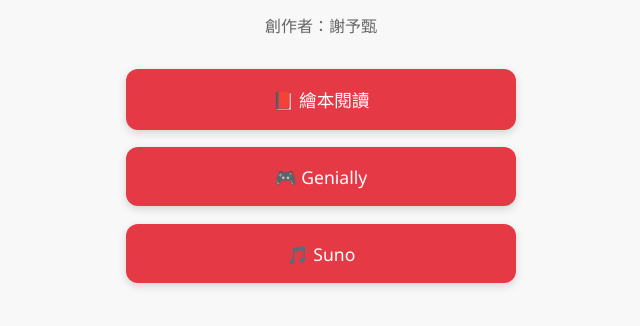
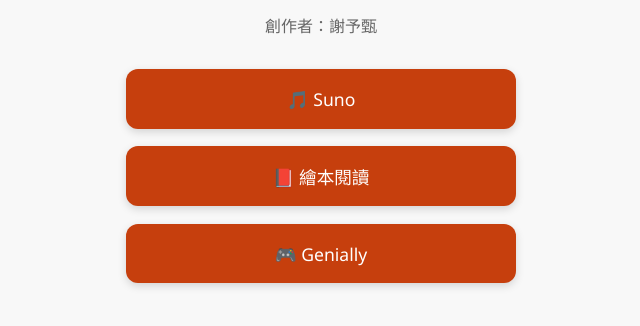
Before and after one commit to yuznnnn/yuznnnn.github.io, a plain HTML site: page index.html in a window 1280 px wide. Shown: the part 118-444 px from the top of the page, without its empty margins (319-959 px from the left). Drawn offline with Linux system fonts and the light colour scheme.

Commit message:
Update index.html

```diff
--- a/index.html
+++ b/index.html
@@ -28,7 +28,7 @@
       max-width: 320px;
       margin: 1em auto;
       padding: 1em 2em;
-      background-color: #e63946;
+      background-color: #c63f0d;
       color: white;
       border: none;
       border-radius: 12px;
@@ -45,8 +45,8 @@
 <body>
   <h1>《大盜提夫》故事體驗入口</h1>
   <p>創作者：謝予甄</p>
+  <a class="btn" href="https://suno.com/s/JSoxhlMT45kd9O4A" target="_blank">🎵 Suno</a>
   <a class="btn" href="https://online.fliphtml5.com/oxhby/gyef/" target="_blank">📕 繪本閱讀</a>
   <a class="btn" href="https://view.genially.com/673e9da308e059e15f58fd35" target="_blank">🎮 Genially</a>
-  <a class="btn" href="https://suno.com/s/JSoxhlMT45kd9O4A" target="_blank">🎵 Suno</a>
 </body>
 </html>
```
